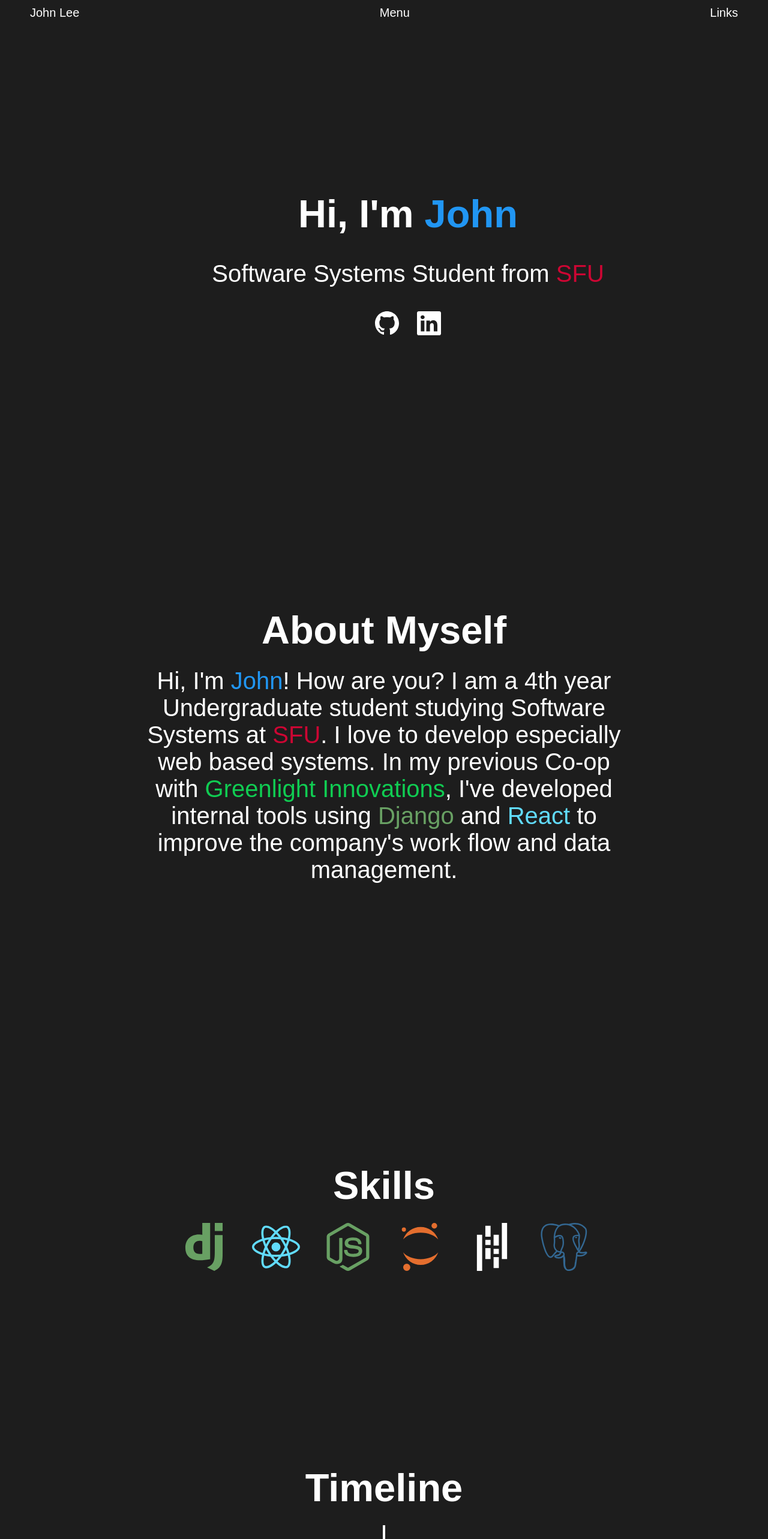
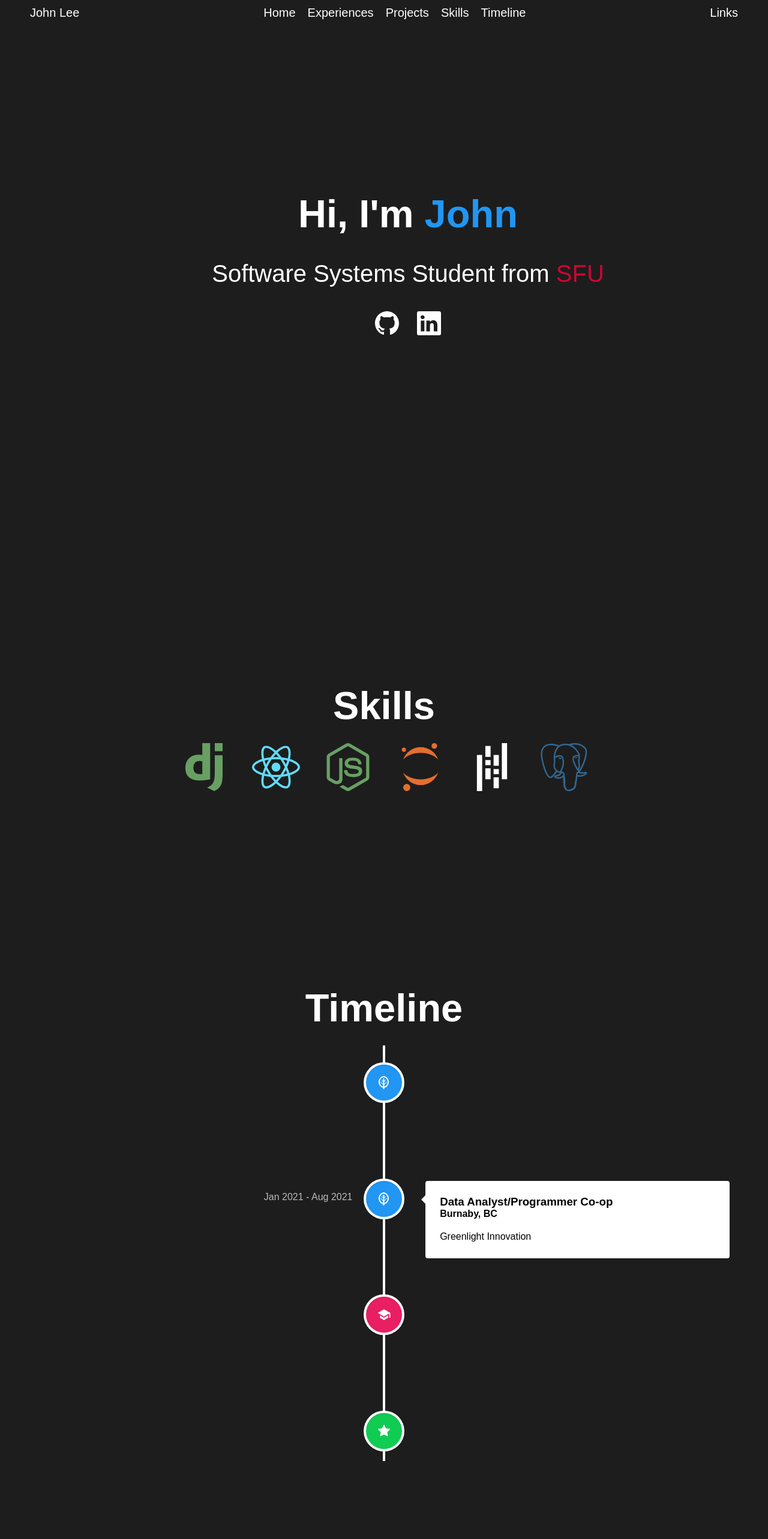
Before and after one commit to yla382/portflio, a React (Create React App) app: page / in a window 1280 px wide. Shown: the top 2566 px of the page at 60% size. After the commit the page ends 2436 px from the top, so only its background shows below. Built offline with nearby package versions, Linux system fonts and the light colour scheme.

Commit message:
scroll on click added

```diff
--- a/src/App.js
+++ b/src/App.js
@@ -4,15 +4,24 @@ import Landing from './components/Landing';
 import AboutMe from './components/AboutMe';
 import Timeline from './components/Timeline';
 import Skills from './components/Skills';
+import { useRef } from 'react';
 
 function App() {
+  const scrollTimeLine = useRef();
+  const scrollSkills = useRef();
+  const scrollLanding = useRef();
+
   return (
     <div className="App">
-      <Navigation/>
-      <Landing/>
-      <AboutMe/>
-      <Skills/>
-      <Timeline/>
+      <Navigation
+        scrollLanding={ scrollLanding }
+        scrollTimeLine={ scrollTimeLine }
+        scrollSkills={ scrollSkills }
+      />
+      <Landing scrollLanding={ scrollLanding }/>
+      {/* <AboutMe/> */}
+      <Skills scrollSkills={ scrollSkills }/>
+      <Timeline scrollTimeLine={ scrollTimeLine }/>
     </div>
   );
 }
--- a/src/App.scss
+++ b/src/App.scss
@@ -1,6 +1,7 @@
 body {
     height: 100vh;
     margin: 0;
+    background-color: #1d1d1d;
 }
 
 h1 {
--- a/src/components/Landing.js
+++ b/src/components/Landing.js
@@ -2,9 +2,9 @@ import "../stylesheets/Landing.scss";
 import {BsGithub, BsLinkedin} from "react-icons/bs";
 
 // Landing Page add animation later
-export const Landing = () => {
+export const Landing = ({ scrollLanding }) => {
     return (
-        <div className="landingContainer">
+        <div className="landingContainer" ref={ scrollLanding }>
             <div className="typistContainer">
                 <h1>Hi, I'm <span style={{color:"#2196F3"}}>John</span></h1>
                 <p>Software Systems Student from <span style={{color:"#CC0633"}}>SFU</span></p>
--- a/src/components/Navigation.js
+++ b/src/components/Navigation.js
@@ -1,7 +1,7 @@
 import "../stylesheets/Navigation.scss";
 import { useState, useEffect } from 'react';
 
-export const Navigation = () => {
+export const Navigation = ({scrollLanding, scrollTimeLine, scrollSkills}) => {
     const [scrollPosition, setScrollPosition] = useState(0);
 
     const handleScroll = () => {
@@ -17,6 +17,10 @@ export const Navigation = () => {
         };
     }, []);
 
+    const scrollHandler = (ref) => {
+        ref.current.scrollIntoView({behavior: 'smooth'});
+    };
+
     return (
         <div className="navigation" id={scrollPosition > 0 ? 'nav_background_after' : 'nav_background_original'}>
             <div id="outer_nav">
@@ -24,7 +28,11 @@ export const Navigation = () => {
                     <p>John Lee</p>
                 </div>
                 <div id="inner_nav">
-                    <p>Menu</p>
+                    <p onClick={() => scrollHandler(scrollLanding)}>Home</p>
+                    <p>Experiences</p>
+                    <p>Projects</p>
+                    <p onClick={ () => scrollHandler(scrollSkills)}>Skills</p>
+                    <p onClick={ () => scrollHandler(scrollTimeLine) }>Timeline</p>
                 </div>
                 <div>
                     <p>Links</p>
--- a/src/components/Skills.js
+++ b/src/components/Skills.js
@@ -8,9 +8,9 @@ import {
     SiPostgresql
     } from "react-icons/si";
 
-export const Skills = () => {
+export const Skills = ({ scrollSkills }) => {
     return (
-        <div className="skills_container">
+        <div className="skills_container" ref={ scrollSkills }>
             <div>
                 <h1>Skills</h1>
                 <div className="icon_container">
--- a/src/components/Timeline.js
+++ b/src/components/Timeline.js
@@ -5,9 +5,9 @@ import {AiFillStar} from "react-icons/ai";
 import {IoMdSchool} from "react-icons/io";
 import {TiLeaf} from "react-icons/ti";
 
-export const Timeline = () => {
+export const Timeline = ({ scrollTimeLine }) => {
     return (
-        <div className="timelineContainer">
+        <div className="timelineContainer" ref={ scrollTimeLine }>
             <div className="timeline-header">
                 <h1>Timeline</h1>
             </div>
--- a/src/stylesheets/AboutMe.scss
+++ b/src/stylesheets/AboutMe.scss
@@ -1,6 +1,5 @@
 .AboutMeContainer {
     height: 100vh;
-    background-color: #1d1d1d;
     // padding-bottom: 200px;
     display: flex;
     align-items: center;
--- a/src/stylesheets/Landing.scss
+++ b/src/stylesheets/Landing.scss
@@ -1,6 +1,5 @@
 .landingContainer {
     height:100vh;
-    background-color: #1d1d1d;
     display: flex;
     justify-content: center;
     align-items: center;
--- a/src/stylesheets/Navigation.scss
+++ b/src/stylesheets/Navigation.scss
@@ -25,3 +25,17 @@
         color: white;
     }
 }
+
+#inner_nav {
+    display: flex;
+    justify-content: space-around;
+    p {
+        margin-left: 10px;
+        margin-right: 10px;
+        cursor: pointer;
+    }
+
+    p:hover {
+      color: grey;
+    }
+}
--- a/src/stylesheets/Skills.scss
+++ b/src/stylesheets/Skills.scss
@@ -1,5 +1,4 @@
 .skills_container {
-    background-color: #1d1d1d;
     // padding-bottom: 200px;
     display: flex;
     align-items: center;
--- a/src/stylesheets/Timeline.scss
+++ b/src/stylesheets/Timeline.scss
@@ -1,7 +1,6 @@
 .timelineContainer {
-    background-color: #1d1d1d;
     // padding-bottom: 200px;
-    height: 100vh;
+    height: 90vh;
 }
 
 @media only screen and (min-width: 1170px) {
```
